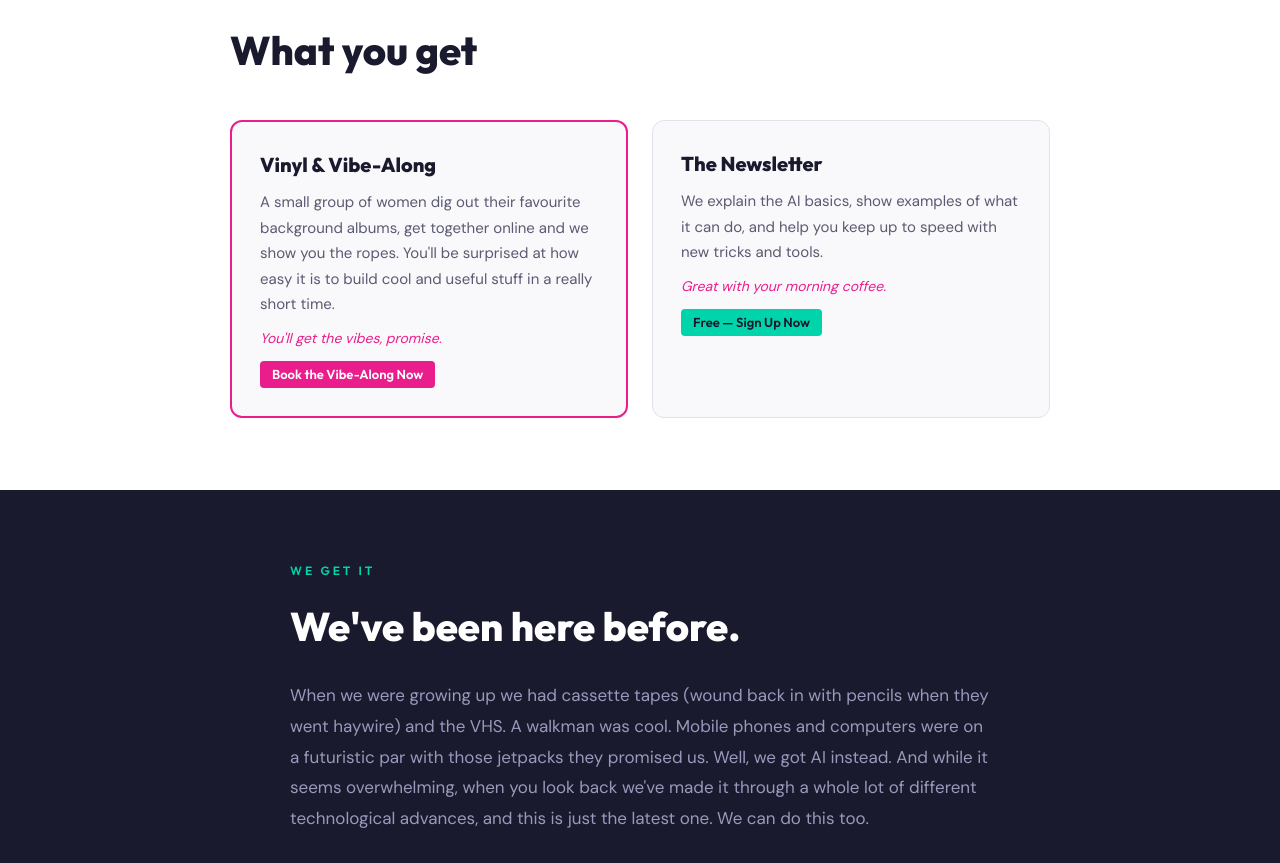
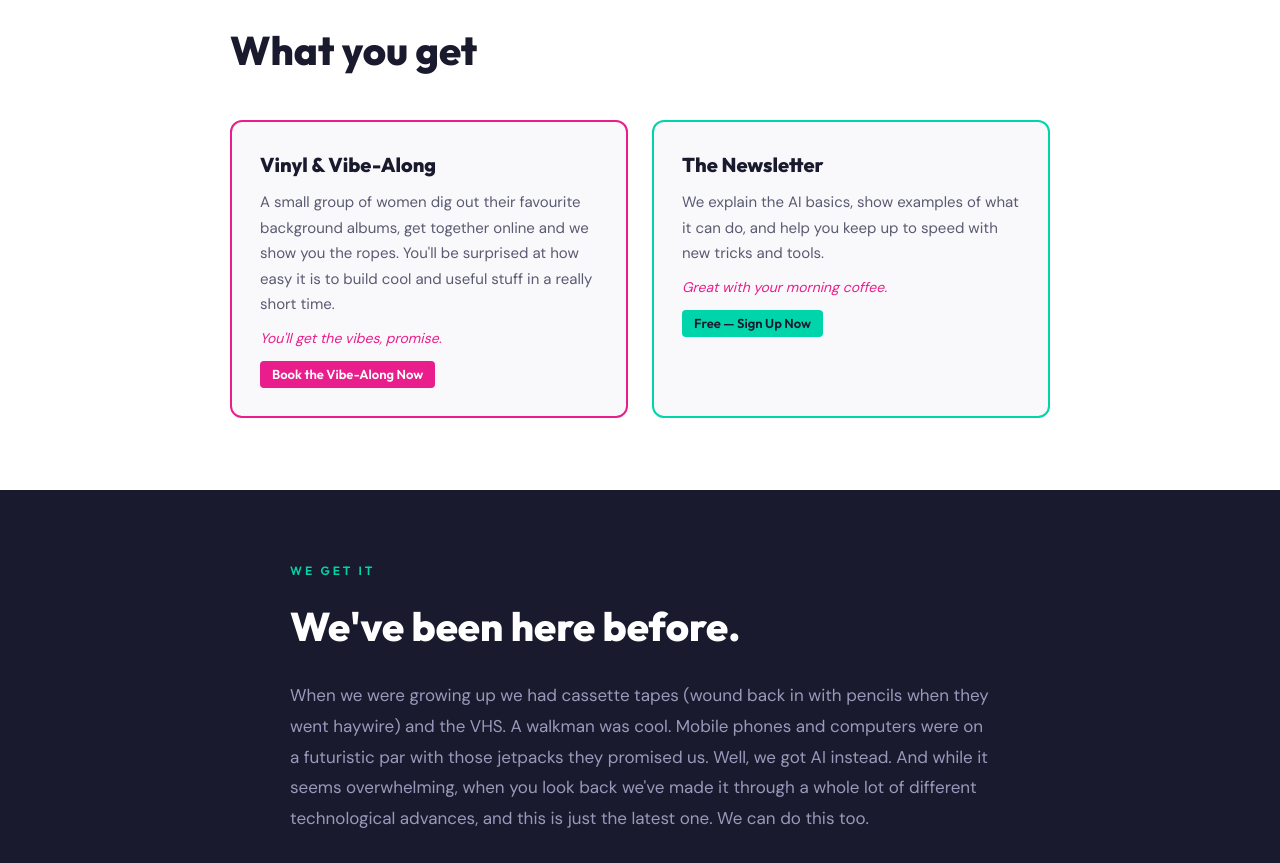
Before and after one commit to shaanmd/jetpackers-ai, a Next.js app: page /coming-soon in a window 1280 px wide. Shown: the part 1440-2303 px from the top of the page. Built offline with nearby package versions, Linux system fonts and the light colour scheme; no server answers.

Commit message:
style: add green border to Newsletter card in What You Get section
Co-Authored-By: Claude Sonnet 4.6 <noreply@anthropic.com>

```diff
--- a/src/app/coming-soon/page.tsx
+++ b/src/app/coming-soon/page.tsx
@@ -329,7 +329,7 @@ export default function ComingSoonPage() {
             <div
               style={{
                 background: '#F9F9FB',
-                border: '1px solid #E2E2ED',
+                border: '2px solid #00D4AA',
                 borderRadius: 12,
                 padding: 28,
               }}
```
